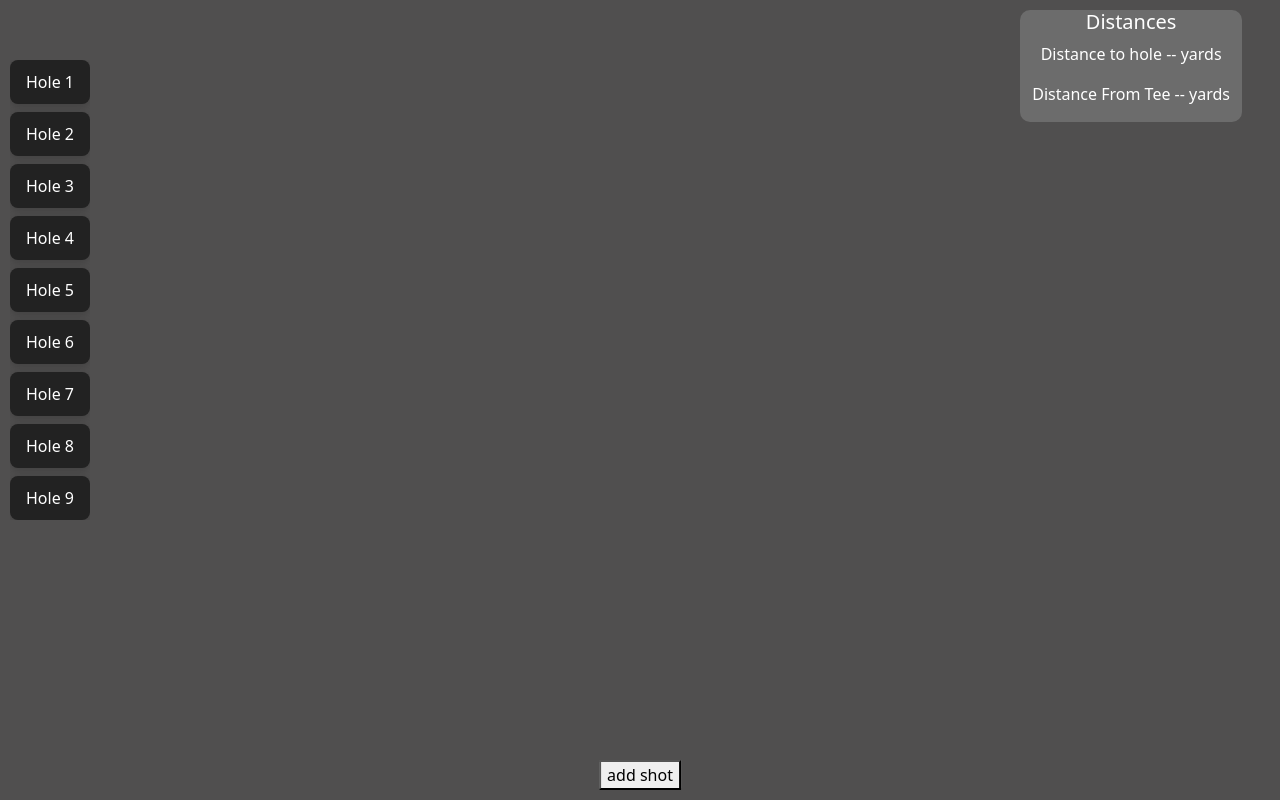
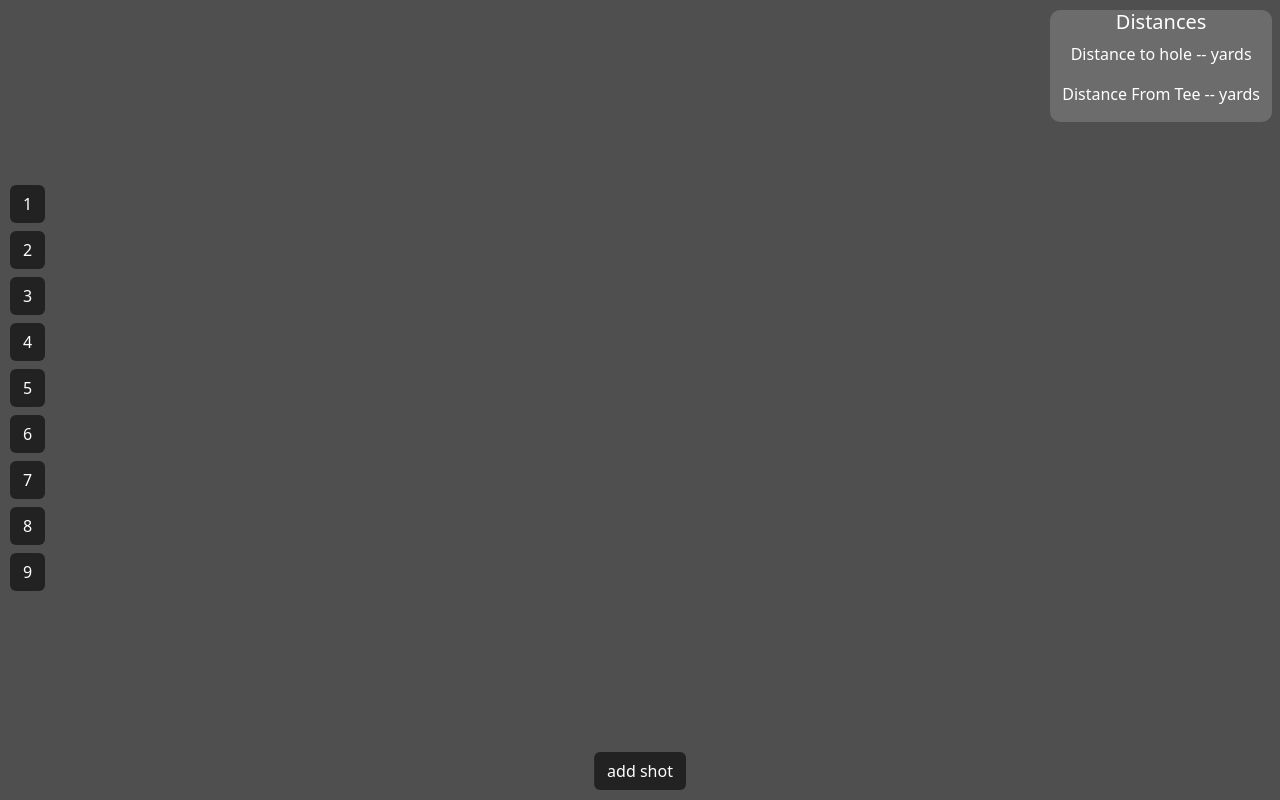
Before and after one commit to aisag123/golfApp, a plain HTML site: page app/html/map.html in a window 1280 px wide. Drawn offline with nearby package versions, Linux system fonts and the light colour scheme; no server answers.

Commit message:
added button format

```diff
--- a/app/html/map.html
+++ b/app/html/map.html
@@ -28,7 +28,7 @@
       }
       .hole-buttons {
         position: absolute;
-        top: 60px;
+        top: 185px;
         left: 10px;
         z-index: 1000;
         display: flex;
@@ -37,24 +37,10 @@
         max-height: 70vh;
         overflow-y: auto;
       }
-      .hole-btn {
-        background: #222;
-        color: #fff;
-        border: none;
-        border-radius: 8px;
-        padding: 10px 16px;
-        margin: 0;
-        font-size: 16px;
-        cursor: pointer;
-        box-shadow: 0 2px 8px rgba(0, 0, 0, 0.2);
-      }
-      .hole-btn:hover {
-        background: #444;
-      }
       #distances {
         position: absolute;
         top: 10px;
-        right: 50px;
+        right: 20px;
         z-index: 1000;
         background-color: rgb(108, 108, 108);
         color: white;
@@ -74,6 +60,14 @@
         transform: translateX(-50%);
         z-index: 1000;
       }
+      .btn {
+        background-color: #222;
+        color: #fff;
+      }
+      .btn:hover {
+        background-color: #0b5e30;
+        color: #fff;
+      }
     </style>
   </head>
   <body>
@@ -87,18 +81,20 @@
       </div>
     </div>
 
-    <div class="btn-dark" id="add-shot"><button>add shot</button></div>
+    <div class="btn-dark" id="add-shot">
+      <button class="btn">add shot</button>
+    </div>
     <!-- Hole selector button -->
     <div class="hole-buttons">
-      <button class="hole-btn" onclick="moveToHole('hole1')">Hole 1</button>
-      <button class="hole-btn" onclick="moveToHole('hole2')">Hole 2</button>
-      <button class="hole-btn" onclick="moveToHole('hole3')">Hole 3</button>
-      <button class="hole-btn" onclick="moveToHole('hole4')">Hole 4</button>
-      <button class="hole-btn" onclick="moveToHole('hole5')">Hole 5</button>
-      <button class="hole-btn" onclick="moveToHole('hole6')">Hole 6</button>
-      <button class="hole-btn" onclick="moveToHole('hole7')">Hole 7</button>
-      <button class="hole-btn" onclick="moveToHole('hole8')">Hole 8</button>
-      <button class="hole-btn" onclick="moveToHole('hole9')">Hole 9</button>
+      <button class="btn" onclick="moveToHole('hole1')">1</button>
+      <button class="btn" onclick="moveToHole('hole2')">2</button>
+      <button class="btn" onclick="moveToHole('hole3')">3</button>
+      <button class="btn" onclick="moveToHole('hole4')">4</button>
+      <button class="btn" onclick="moveToHole('hole5')">5</button>
+      <button class="btn" onclick="moveToHole('hole6')">6</button>
+      <button class="btn" onclick="moveToHole('hole7')">7</button>
+      <button class="btn" onclick="moveToHole('hole8')">8</button>
+      <button class="btn" onclick="moveToHole('hole9')">9</button>
     </div>
     <script src="logic.js?v=2"></script>
     <script src="https://unpkg.com/leaflet@1.9.4/dist/leaflet.js"></script>
```
